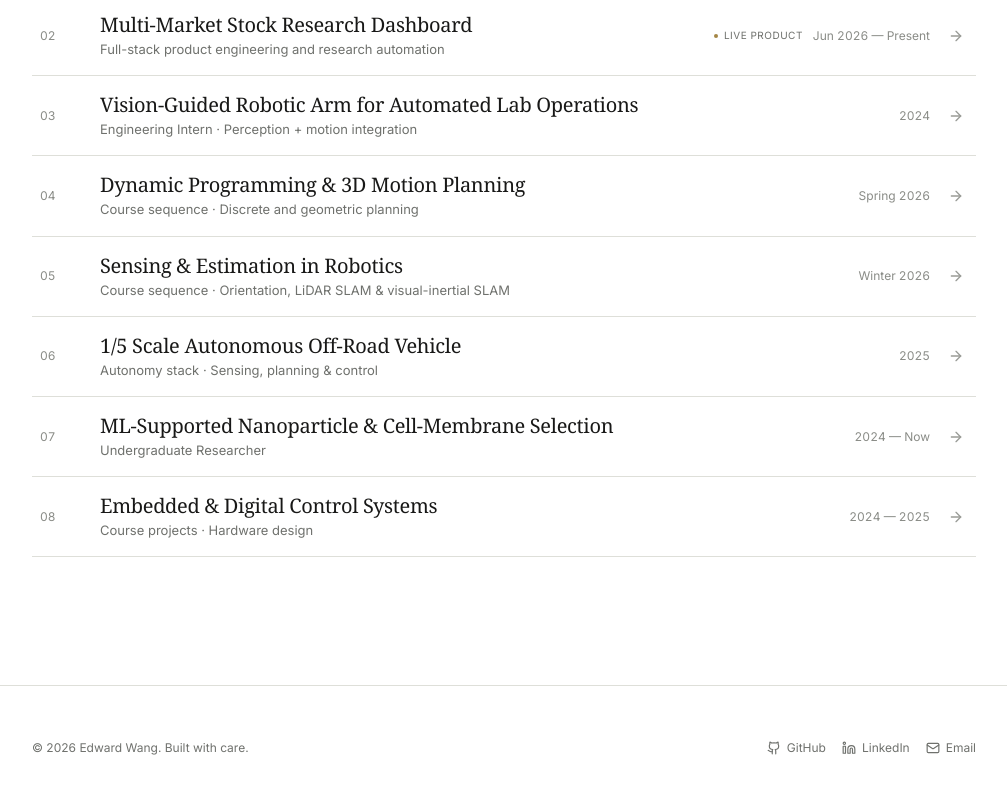
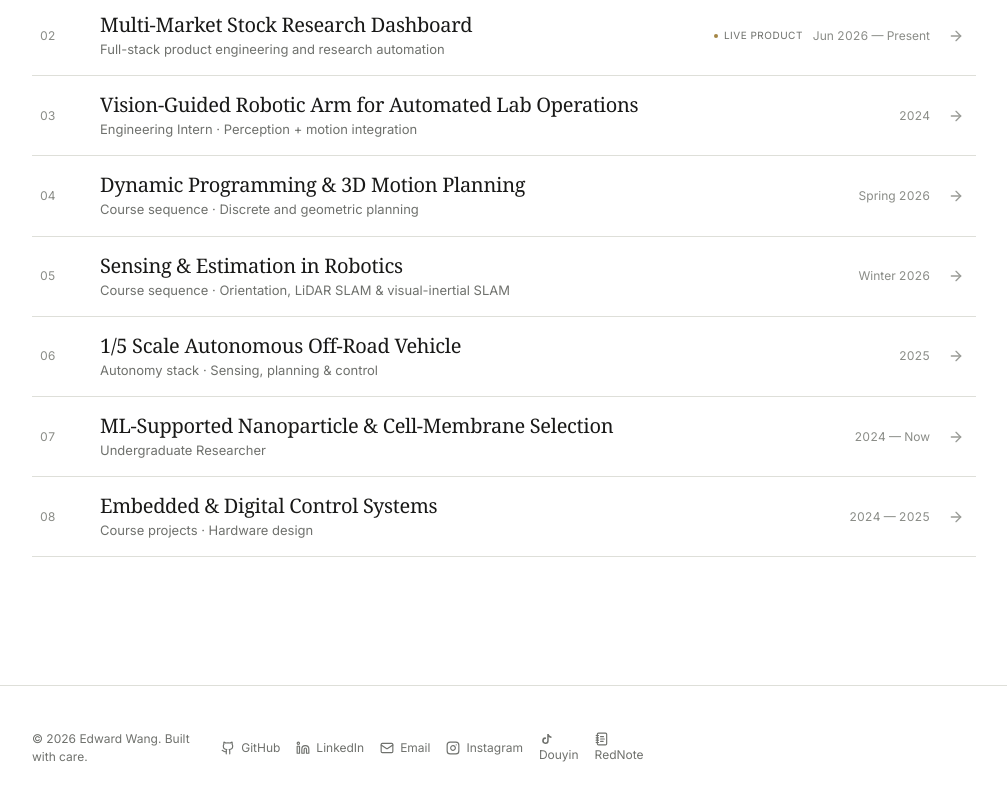
Before and after one commit to Edwardwang66/Edwardwang66.github.io, a React (Vite) app: page / in a window 1280 px wide. Shown: the part 2137-2937 px from the top of the page, without its empty margins (136-1143 px from the left). Built offline with nearby package versions, Linux system fonts and the light colour scheme; a web font is replaced by a local one.

Commit message:
feat: add social profiles to footer

```diff
--- a/src/components/SiteChrome.jsx
+++ b/src/components/SiteChrome.jsx
@@ -1,14 +1,9 @@
 import { ArrowUpRight } from "lucide-react";
 import { profile } from "../data/portfolio.js";
-import { socialIcons } from "./socialIcons.js";
-
-const existingSocialLabels = new Set(["GitHub", "LinkedIn", "Email"]);
+import SocialLinks from "./SocialLinks.jsx";
 
 export default function SiteChrome({ view, onNavigate, children }) {
   const workIsCurrent = view === "home" || view === "project";
-  const existingSocials = profile.socials.filter(({ label }) =>
-    existingSocialLabels.has(label)
-  );
 
   return (
     <>
@@ -59,25 +54,12 @@ export default function SiteChrome({ view, onNavigate, children }) {
           <p>
             © {new Date().getFullYear()} {profile.name}. Built with care.
           </p>
-          <ul aria-label="Social links">
-            {existingSocials.map((social) => {
-              const Icon = socialIcons[social.icon];
-              const external = social.href.startsWith("http");
-              return (
-                <li key={social.label}>
-                  <a
-                    href={social.href}
-                    aria-label={social.label}
-                    target={external ? "_blank" : undefined}
-                    rel={external ? "noreferrer" : undefined}
-                  >
-                    {Icon ? <Icon aria-hidden="true" /> : null}
-                    <span>{social.label}</span>
-                  </a>
-                </li>
-              );
-            })}
-          </ul>
+          <SocialLinks
+            socials={profile.socials}
+            listClassName="footer-socials"
+            profileCardPlacement="above"
+            idPrefix="footer-"
+          />
         </div>
       </footer>
     </>
--- a/src/components/SocialLinks.jsx
+++ b/src/components/SocialLinks.jsx
@@ -13,17 +13,19 @@ import { socialIcons } from "./socialIcons.js";
 const CARD_GAP = 8;
 const VISIBLE_TOP_GAP = 8;
 
-function cardId(label) {
-  return `social-profile-card-${label.toLowerCase()}`;
+function cardId(label, idPrefix) {
+  return `${idPrefix}social-profile-card-${label.toLowerCase()}`;
 }
 
-function triggerId(label) {
-  return `social-profile-trigger-${label.toLowerCase()}`;
+function triggerId(label, idPrefix) {
+  return `${idPrefix}social-profile-trigger-${label.toLowerCase()}`;
 }
 
 export default function SocialLinks({
   socials,
   listClassName = "hero-socials",
+  profileCardPlacement = "auto",
+  idPrefix = "",
 }) {
   const profiles = useMemo(
     () => socials.filter(({ kind }) => kind === "profile-card"),
@@ -77,7 +79,9 @@ export default function SocialLinks({
       const visibleTop =
         Math.max(0, headerBottom, visualViewportTop) + VISIBLE_TOP_GAP;
       const aboveTop = rootRect.top - CARD_GAP - card.offsetHeight;
-      const placement = aboveTop >= visibleTop ? "above" : "below";
+      const automaticPlacement = aboveTop >= visibleTop ? "above" : "below";
+      const placement =
+        profileCardPlacement === "above" ? "above" : automaticPlacement;
       setCardLayouts((current) => ({
         ...current,
         [activeLabel]: { left, placement },
@@ -87,7 +91,7 @@ export default function SocialLinks({
     measure();
     window.addEventListener("resize", measure);
     return () => window.removeEventListener("resize", measure);
-  }, [activeLabel]);
+  }, [activeLabel, profileCardPlacement]);
 
   useEffect(() => {
     if (!activeLabel) return undefined;
@@ -168,10 +172,10 @@ export default function SocialLinks({
             <li key={social.label}>
               <button
                 ref={(node) => setTriggerRef(social.label, node)}
-                id={triggerId(social.label)}
+                id={triggerId(social.label, idPrefix)}
                 type="button"
                 aria-expanded={expanded}
-                aria-controls={cardId(social.label)}
+                aria-controls={cardId(social.label, idPrefix)}
                 onPointerDown={() => {
                   pointerFocusLabel.current = social.label;
                   focusOwnedLabel.current = null;
@@ -215,10 +219,10 @@ export default function SocialLinks({
           <section
             ref={(node) => setCardRef(social.label, node)}
             key={social.label}
-            id={cardId(social.label)}
+            id={cardId(social.label, idPrefix)}
             className="social-profile-card"
             role="region"
-            aria-labelledby={triggerId(social.label)}
+            aria-labelledby={triggerId(social.label, idPrefix)}
             aria-hidden={!open}
             data-state={open ? "open" : "closed"}
             data-placement={layout?.placement ?? "above"}
```
Also changed, not shown: 2 other files (tests, documents, lock files or other folders).
